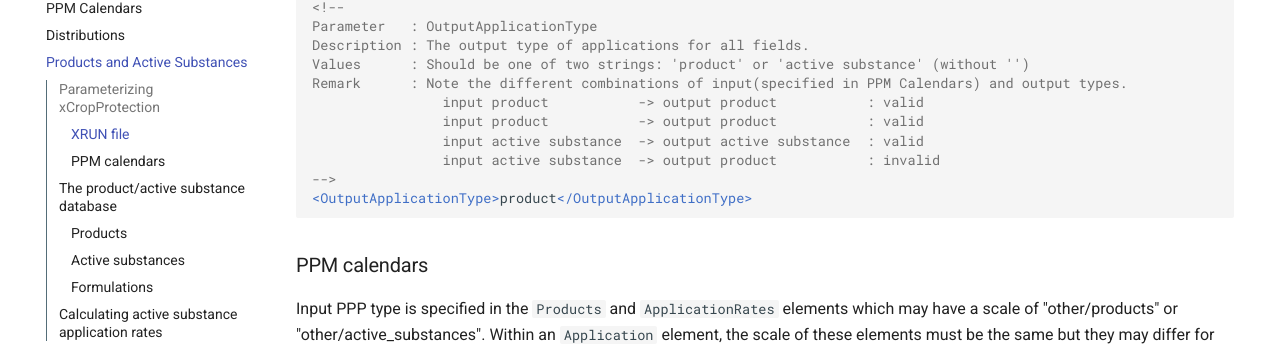
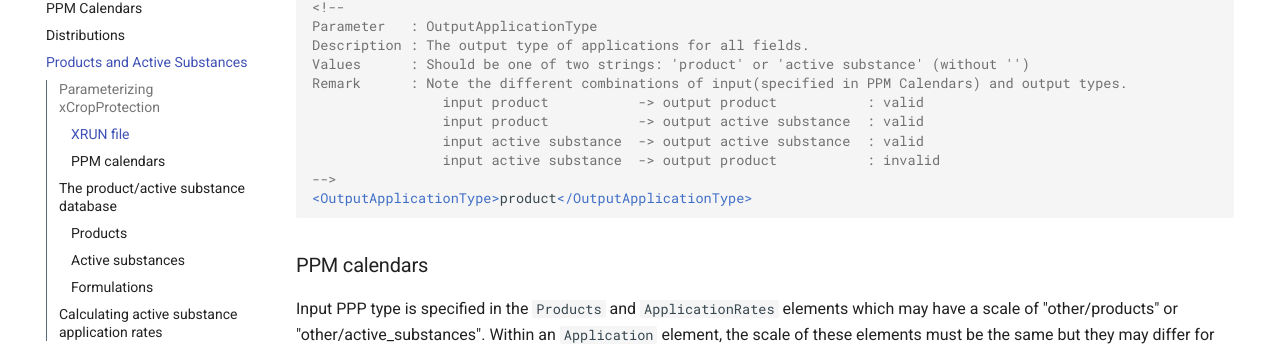
Before and after one commit to xlandscape/xCropProtectionDemo, an MkDocs documentation site: the page built from docs/reference/product-active-substance.md, in a window 1280 px wide and 900 px high, scrolled down 885 px. Shown: the part 148-494 px from the top of the window. Built offline with MkDocs 1.6.1 and Material for MkDocs 9.7.7, drawn with Linux system fonts in a browser that asks for light colours; comment, search, counter and statistics services are not loaded.

Commit message:
correct xrun documentation

```diff
--- a/docs/reference/product-active-substance.md
+++ b/docs/reference/product-active-substance.md
@@ -31,7 +31,7 @@ Description	: The output type of applications for all fields.
 Values		: Should be one of two strings: 'product' or 'active substance' (without '')
 Remark		: Note the different combinations of input(specified in PPM Calendars) and output types.
                 input product 			-> output product 			: valid
-                input product 			-> output product			: valid
+                input product 			-> output active substance  : valid
                 input active substance 	-> output active substance	: valid
                 input active substance 	-> output product 			: invalid
 -->
```
Also changed, not shown: docs/xToxicLoad/xToxicLoad-parameterization.md (+1 -1 lines).
